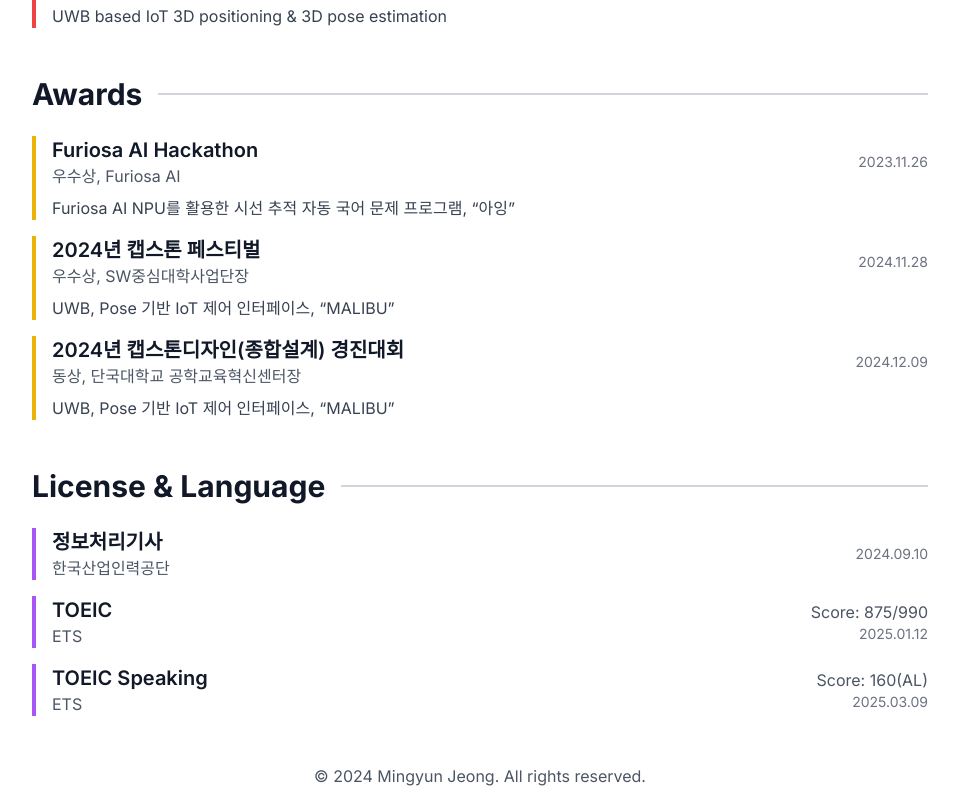
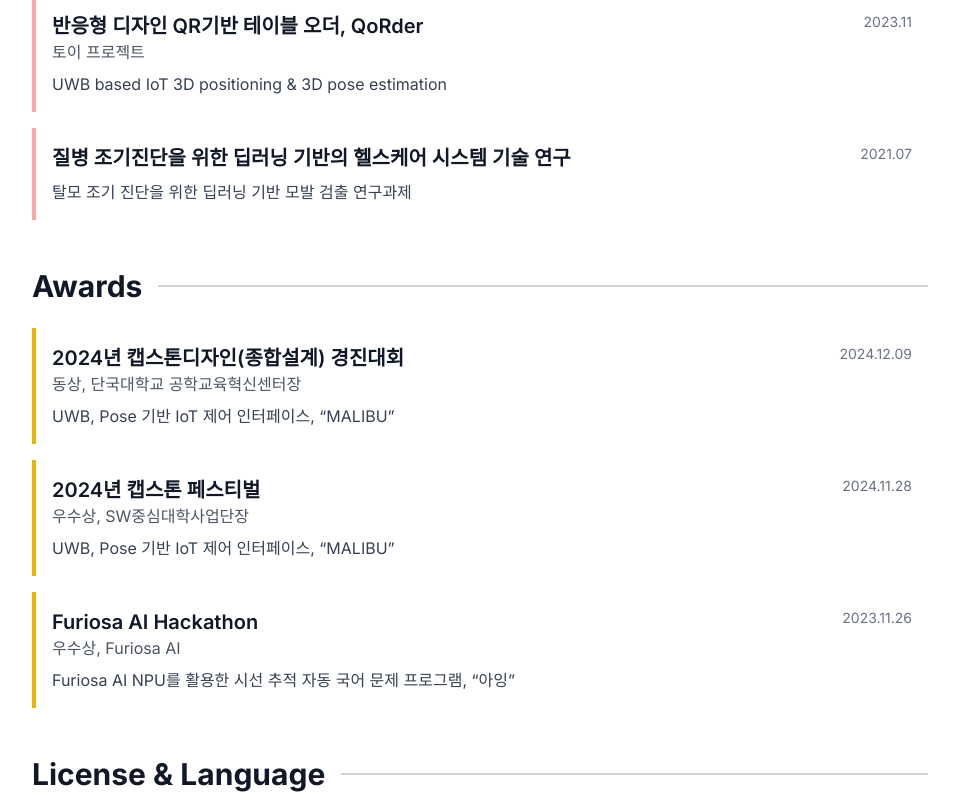
Before and after one commit to mingun0112/portfolio, a Next.js app: page / in a window 1280 px wide. Shown: the part 1380-2180 px from the top of the page, without its empty margins (160-1119 px from the left). Built offline with nearby package versions, Linux system fonts and the light colour scheme.

Commit message:
add responsive web design

```diff
--- a/app/components/Item.tsx
+++ b/app/components/Item.tsx
@@ -15,17 +15,25 @@ export default function Item({ title, subtitle, rightContent, color, children }:
         green: 'border-green-500',
         yellow: 'border-yellow-500',
         purple: 'border-purple-500',
-        red: 'border-red-500'
+        red: 'border-red-300'
+    }[color];
+
+    const bgColorClass = {
+        blue: 'bg-blue-500 md:bg-white md:dark:bg-gray-900',
+        green: 'bg-green-500 md:bg-white md:dark:bg-gray-900',
+        yellow: 'bg-yellow-500 md:bg-white md:dark:bg-gray-900',
+        purple: 'bg-purple-500 md:bg-white md:dark:bg-gray-900',
+        red: 'bg-red-300 md:bg-white md:dark:bg-gray-900'
     }[color];
 
     return (
-        <div className={`border-l-4 ${borderColorClass} pl-4`}>
-            <div className="flex justify-between items-center">
+        <div className={`border-l-4 ${borderColorClass} ${bgColorClass} pl-4 p-4 rounded-lg md:rounded-none transition-colors`}>
+            <div className={`flex justify-between items-start`}>
                 <div>
-                    <h3 className="text-xl font-semibold text-gray-900 dark:text-white">{title}</h3>
-                    <p className="text-gray-600 dark:text-gray-300">{subtitle}</p>
+                    <h3 className="text-sm md:text-lg lg:text-xl font-semibold text-gray-900 dark:text-white">{title}</h3>
+                    <p className="text-xs md:text-sm lg:text-base text-gray-600 dark:text-gray-300">{subtitle}</p>
                 </div>
-                <div className="text-right">
+                <div className="hidden md:block md:text-right ">
                     <p className="text-gray-600 dark:text-gray-300">{rightContent.top}</p>
                     <p className="text-sm text-gray-500 dark:text-gray-400">{rightContent.bottom}</p>
                 </div>
--- a/app/components/Profile.tsx
+++ b/app/components/Profile.tsx
@@ -3,9 +3,9 @@ import Link from "next/link";
 
 export default function Profile() {
     return (
-        <div className="flex items-center gap-16">
+        <div className="flex items-center flex-col gap-5 md:flex-row md:gap-16">
             <div className="flex-shrink-0">
-                <div className="rounded-full overflow-hidden w-48 h-48 relative">
+                <div className="rounded-full overflow-hidden w-32 h-32 md:w-48 md:h-48 relative">
                     <Image
                         className="absolute -top-5 object-cover"
                         src="/suit.jpeg"
--- a/app/components/Section.tsx
+++ b/app/components/Section.tsx
@@ -10,7 +10,7 @@ export default function Section({ title, children }: SectionProps) {
                 <h2 className="text-3xl font-bold text-gray-900 dark:text-white">{title}</h2>
                 <div className="flex-1 h-0.5 bg-gray-300 dark:bg-gray-700"></div>
             </div>
-            <div className="space-y-4">
+            <div className="grid md:grid-cols-1 grid-cols-2 gap-4">
                 {children}
             </div>
         </section>
--- a/app/page.tsx
+++ b/app/page.tsx
@@ -42,7 +42,7 @@ export default function Home() {
             }}
             color="green"
           >
-            <ul className="list-disc list-inside mt-2 text-gray-700 dark:text-gray-300">
+            <ul className="md:block hidden list-disc list-inside mt-2 text-gray-700 dark:text-gray-300">
               <li>Vision AI 기반 무인매장 솔루션, StorePOP</li>
               <li>(주)오리온 제품 검출, 분류 모델 개발, OSAS</li>
             </ul>
@@ -231,11 +231,11 @@ export default function Home() {
             subtitle="캡스톤 디자인"
             rightContent={{
               top: "",
-              bottom: "2023.11.26"
+              bottom: "2024.06"
             }}
             color="red"
           >
-            <p className="text-gray-700 dark:text-gray-300 mt-2">UWB based IoT 3D positioning & 3D pose estimation</p>
+            <p className="md:block hidden text-gray-700 dark:text-gray-300 mt-2">UWB based IoT 3D positioning & 3D pose estimation</p>
           </Item>
 
           <Item
@@ -243,14 +243,14 @@ export default function Home() {
             subtitle="토이 프로젝트"
             rightContent={{
               top: "",
-              bottom: "2023.11.26"
+              bottom: "2023.11"
             }}
             color="red"
           >
-            <p className="text-gray-700 dark:text-gray-300 mt-2">UWB based IoT 3D positioning & 3D pose estimation</p>
+            <p className="md:block hidden text-gray-700 dark:text-gray-300 mt-2">UWB based IoT 3D positioning & 3D pose estimation</p>
 
           </Item>
-          <Item
+          {/* <Item
             title="Pose Annotation Viewer, Banana"
             subtitle=""
             rightContent={{
@@ -259,7 +259,20 @@ export default function Home() {
             }}
             color="red"
           >
-            <p className="text-gray-700 dark:text-gray-300 mt-2">UWB based IoT 3D positioning & 3D pose estimation</p>
+            <p className="md:block hidden text-gray-700 dark:text-gray-300 mt-2">Custom dataset annotation 검수툴</p>
+
+          </Item> */}
+
+          <Item
+            title="질병 조기진단을 위한 딥러닝 기반의 헬스케어 시스템 기술 연구"
+            subtitle=""
+            rightContent={{
+              top: "",
+              bottom: "2021.07"
+            }}
+            color="red"
+          >
+            <p className="md:block hidden text-gray-700 dark:text-gray-300 mt-2">탈모 조기 진단을 위한 딥러닝 기반 모발 검출 연구과제</p>
 
           </Item>
         </Section>
@@ -268,16 +281,17 @@ export default function Home() {
 
         <Section title="Awards">
           <Item
-            title="Furiosa AI Hackathon"
-            subtitle="우수상, Furiosa AI"
+            title="2024년 캡스톤디자인(종합설계) 경진대회"
+            subtitle="동상, 단국대학교 공학교육혁신센터장"
             rightContent={{
               top: "",
-              bottom: "2023.11.26"
+              bottom: "2024.12.09"
             }}
             color="yellow"
           >
-            <p className="text-gray-700 dark:text-gray-300 mt-2">Furiosa AI NPU를 활용한 시선 추적 자동 국어 문제 프로그램, &ldquo;아잉&rdquo;</p>
+            <p className="md:block hidden text-gray-700 dark:text-gray-300 mt-2">UWB, Pose 기반 IoT 제어 인터페이스, &ldquo;MALIBU&rdquo;</p>
           </Item>
+
 
           <Item
             title="2024년 캡스톤 페스티벌"
@@ -288,22 +302,45 @@ export default function Home() {
             }}
             color="yellow"
           >
-            <p className="text-gray-700 dark:text-gray-300 mt-2">UWB, Pose 기반 IoT 제어 인터페이스, &ldquo;MALIBU&rdquo;</p>
+            <p className="md:block hidden text-gray-700 dark:text-gray-300 mt-2">UWB, Pose 기반 IoT 제어 인터페이스, &ldquo;MALIBU&rdquo;</p>
           </Item>
-
           <Item
-            title="2024년 캡스톤디자인(종합설계) 경진대회"
-            subtitle="동상, 단국대학교 공학교육혁신센터장"
+            title="Furiosa AI Hackathon"
+            subtitle="우수상, Furiosa AI"
             rightContent={{
               top: "",
-              bottom: "2024.12.09"
+              bottom: "2023.11.26"
             }}
             color="yellow"
           >
-            <p className="text-gray-700 dark:text-gray-300 mt-2">UWB, Pose 기반 IoT 제어 인터페이스, &ldquo;MALIBU&rdquo;</p>
+            <p className="md:block hidden text-gray-700 dark:text-gray-300 mt-2">Furiosa AI NPU를 활용한 시선 추적 자동 국어 문제 프로그램, &ldquo;아잉&rdquo;</p>
           </Item>
+
+
         </Section>
         <Section title="License & Language">
+          <Item
+            title="TOEIC Speaking"
+            subtitle="ETS"
+            rightContent={{
+              top: "Score: 160(AL)",
+              bottom: "2025.03.09"
+            }}
+            color="purple"
+          >
+            <p className="md:hidden block text-gray-700 dark:text-gray-300 ">Score: 160(AL)</p>
+          </Item>
+          <Item
+            title="TOEIC"
+            subtitle="ETS"
+            rightContent={{
+              top: "Score: 875/990",
+              bottom: "2025.01.12"
+            }}
+            color="purple"
+          >
+            <p className="md:hidden block text-gray-700 dark:text-gray-300">Score: 875/990</p>
+          </Item>
           <Item
             title="정보처리기사"
             subtitle="한국산업인력공단"
@@ -313,24 +350,9 @@ export default function Home() {
             }}
             color="purple"
           />
-          <Item
-            title="TOEIC"
-            subtitle="ETS"
-            rightContent={{
-              top: "Score: 875/990",
-              bottom: "2025.01.12"
-            }}
-            color="purple"
-          />
-          <Item
-            title="TOEIC Speaking"
-            subtitle="ETS"
-            rightContent={{
-              top: "Score: 160(AL)",
-              bottom: "2025.03.09"
-            }}
-            color="purple"
-          />
+
+
+
 
         </Section>
 
--- a/package.json
+++ b/package.json
@@ -13,7 +13,8 @@
     "next": "15.1.6",
     "next-themes": "^0.4.6",
     "react": "^19.0.0",
-    "react-dom": "^19.0.0"
+    "react-dom": "^19.0.0",
+    "react-icons": "^5.5.0"
   },
   "devDependencies": {
     "@eslint/eslintrc": "^3",
```
Also changed, not shown: 1 other file (tests, documents, lock files or other folders).
